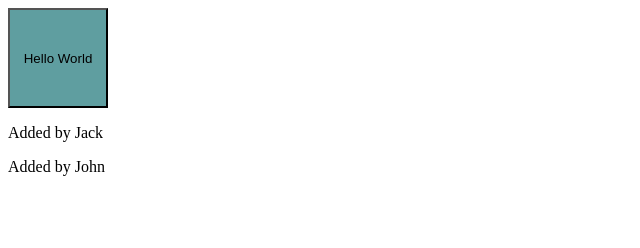
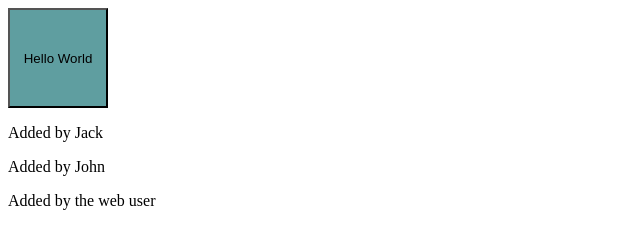
Before and after one commit to bhojwanimukesh/SampleApp, a plain HTML site: page index.html in a window 1280 px wide. Shown: the whole page, without its empty margins (0-640 px from the left). Drawn offline with Linux system fonts and the light colour scheme.

Commit message:
Added the paragraph ~ By Web User

```diff
--- a/index.html
+++ b/index.html
@@ -13,5 +13,6 @@
         <input type="button" class="large" value="Hello World"/>
         <p>Added by Jack</p>
         <p>Added by John</p>
+        <p>Added by the web user</p>
     </body>
 </html>
```
